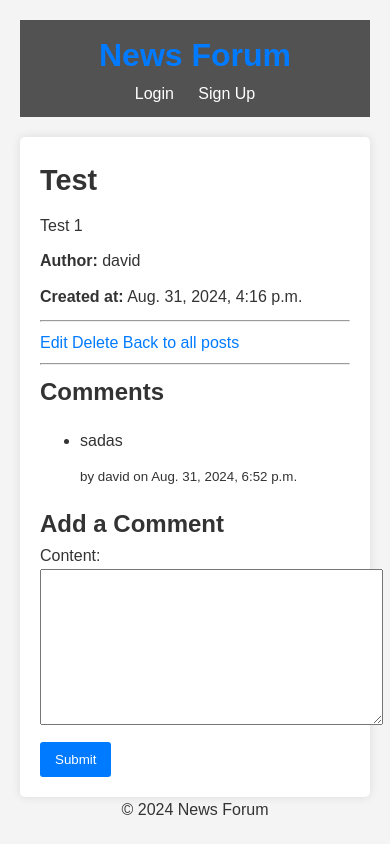
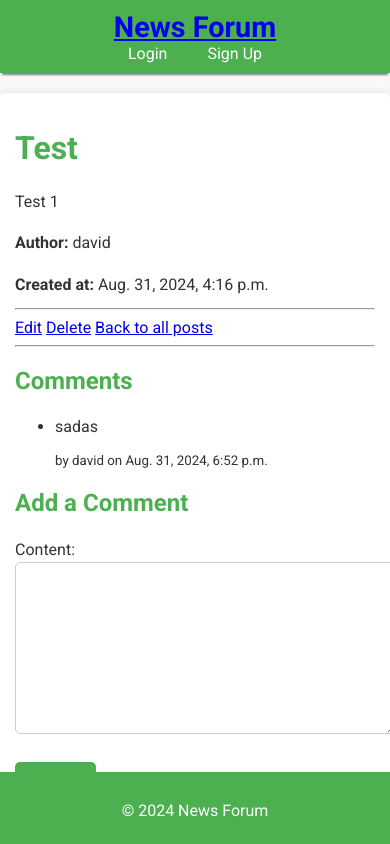
Before and after one commit to Darvid-223/news-forum, a Django app: page /post/1/ in a window 390 px wide. Run offline with Django 5.2, Linux system fonts and the light colour scheme; data comes from the database, SQL or seed files in the repository; both versions use the stored data as it was after the commit.

Commit message:
Changed styling with bvetter layout, google fonts and responsive design

```diff
--- a/news/forms.py
+++ b/news/forms.py
@@ -1,8 +1,13 @@
 from django import forms
-from .models import Post, Comment
+from .models import Post, Comment, Category
 
 
 class PostForm(forms.ModelForm):
+    def __init__(self, *args, **kwargs):
+        super(PostForm, self).__init__(*args, **kwargs)
+        # pre select "News" category
+        self.fields['category'].initial = Category.objects.get(name="News")
+
     class Meta:
         model = Post
         fields = ['title', 'content', 'category']
--- a/news/static/css/style.css
+++ b/news/static/css/style.css
@@ -1,99 +1,127 @@
-/* Reset some default styling */
-body, h1, h2, p, a {
+/* Generell Styling */
+body {
+    font-family: 'Roboto', sans-serif;
+    background-color: #f9f9f9;
+    color: #333;
     margin: 0;
     padding: 0;
-    color: #333;
 }
 
-/* Set default font and background */
-body {
-    font-family: Arial, sans-serif;
-    background-color: #f4f4f4;
-    line-height: 1.6;
-    margin: 20px;
-}
-
-/* Style the header */
+/* Header Styling */
 header {
-    background: #535252;
-    color: #fff;
+    background-color: #4CAF50;
+    color: white;
     padding: 10px 0;
     text-align: center;
-    margin-bottom: 20px;
+    box-shadow: 0 4px 2px -2px gray;
 }
 
 header h1 {
     margin: 0;
-    font-size: 2em;
+    font-size: 2.5em;
 }
 
-/* Style the navigation */
+nav {
+    display: flex;
+    justify-content: center;
+    gap: 20px;
+}
+
+
 nav a {
-    color: #fff;
-    margin: 0 10px;
+    color: white;
     text-decoration: none;
+    margin: 0 15px;
+    font-size: 1.2em;
 }
 
 nav a:hover {
     text-decoration: underline;
 }
 
-/* Style the main content */
+/* Main Content Styling */
 main {
-    background: #fff;
     padding: 20px;
+    max-width: 800px;
+    margin: 20px auto;
+    background: white;
     border-radius: 5px;
-    box-shadow: 0 0 10px rgba(0,0,0,0.1);
+    box-shadow: 0 0 10px rgba(0, 0, 0, 0.1);
 }
 
-/* Style the post titles */
-h1 {
-    margin-bottom: 10px;
-    font-size: 1.8em;
+h1, h2 {
+    color: #4CAF50;
 }
 
 p {
+    line-height: 1.6;
     margin-bottom: 10px;
 }
 
-a {
-    color: #007bff;
-    text-decoration: none;
+/* Button Styling */
+button {
+    background-color: #4CAF50;
+    color: white;
+    padding: 10px 20px;
+    border: none;
+    border-radius: 5px;
+    cursor: pointer;
 }
 
 a:hover {
-    text-decoration: underline;
-}
-
-/* Style buttons */
-button {
-    padding: 10px 15px;
-    background-color: #007bff;
-    color: #fff;
-    border: none;
-    border-radius: 3px;
-    cursor: pointer;
-}
-
-.logout-button {
-    background: none;
-    border: none;
-    padding: 0;
-    color: blue;
-    cursor: pointer;
-    text-decoration: underline;
-    font-size: 1em;
-}
-
-.logout-button:hover {
-    color: darkblue;
-    text-decoration: none;
+    color: #45a049;
+    transition: color 0.3s;
 }
 
 button:hover {
-    background-color: #0056b3;
+    background-color: #45a049;
+    transition: background-color 0.3s;
 }
 
+/* Footer Styling */
 footer {
     text-align: center;
+    padding: 10px 0;
+    background-color: #4CAF50;
+    color: white;
+    position: fixed;
+    bottom: 0;
+    width: 100%;
 }
+
+input[type="text"], input[type="password"], textarea {
+    width: 100%;
+    padding: 10px;
+    margin-bottom: 10px;
+    border: 1px solid #ccc;
+    border-radius: 5px;
+}
+
+button[type="submit"] {
+    background-color: #4CAF50;
+    color: white;
+    border: none;
+    padding: 10px 20px;
+    cursor: pointer;
+    border-radius: 5px;
+}
+
+button[type="submit"]:hover {
+    background-color: #45a049;
+}
+
+
+@media (max-width: 600px) {
+    header h1 {
+        font-size: 1.8em;
+    }
+
+    nav a {
+        font-size: 1em;
+        margin: 0 10px;
+    }
+
+    main {
+        padding: 15px;
+    }
+}
--- a/news/templates/base.html
+++ b/news/templates/base.html
@@ -7,6 +7,10 @@
     <meta name="viewport" content="width=device-width, initial-scale=1.0">
     <title>{% block title %}News Forum{% endblock %}</title>
     <link rel="stylesheet" href="{% static 'css/style.css' %}">
+    <link rel="stylesheet" href="https://fonts.googleapis.com/css?family=Roboto:300,400,700&display=swap">
+    <link rel="stylesheet" href="https://cdnjs.cloudflare.com/ajax/libs/font-awesome/6.0.0-beta3/css/all.min.css">
+
+
 </head>
 <body>
     <header>
@@ -16,7 +20,8 @@
                 <p>Welcome, {{ user.username }}!</p>
                 <form id="logout-form" action="{% url 'logout' %}" method="post">
                     {% csrf_token %}
-                    <button type="submit" class="logout-button">Logout</button>
+                    <a href="{% url 'logout' %}"><i class="fas fa-sign-out-alt"></i> Logout</a>
+
                 </form>
             {% else %}
                 <a href="{% url 'login' %}">Login</a>
```
Also changed, not shown: db.sqlite3.
